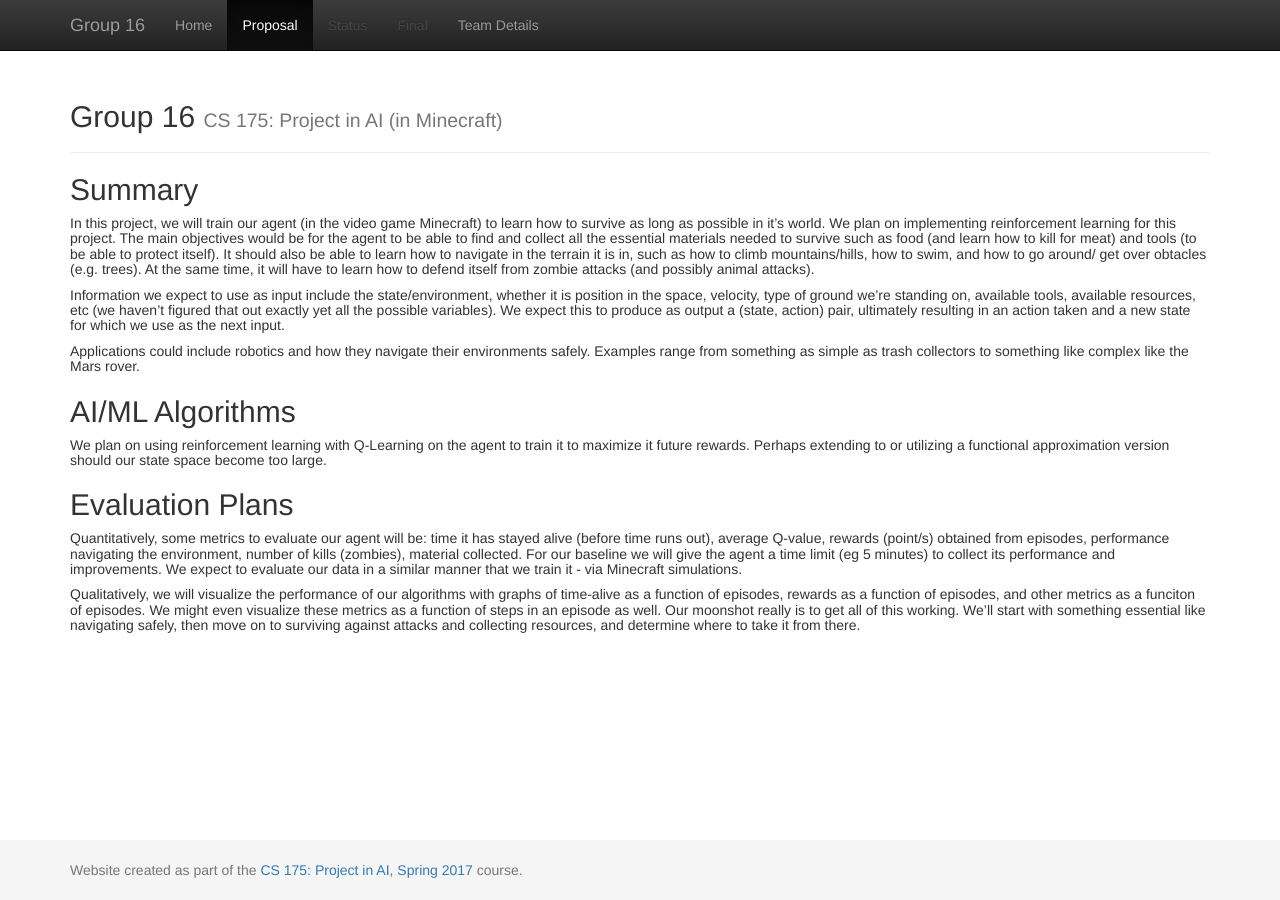
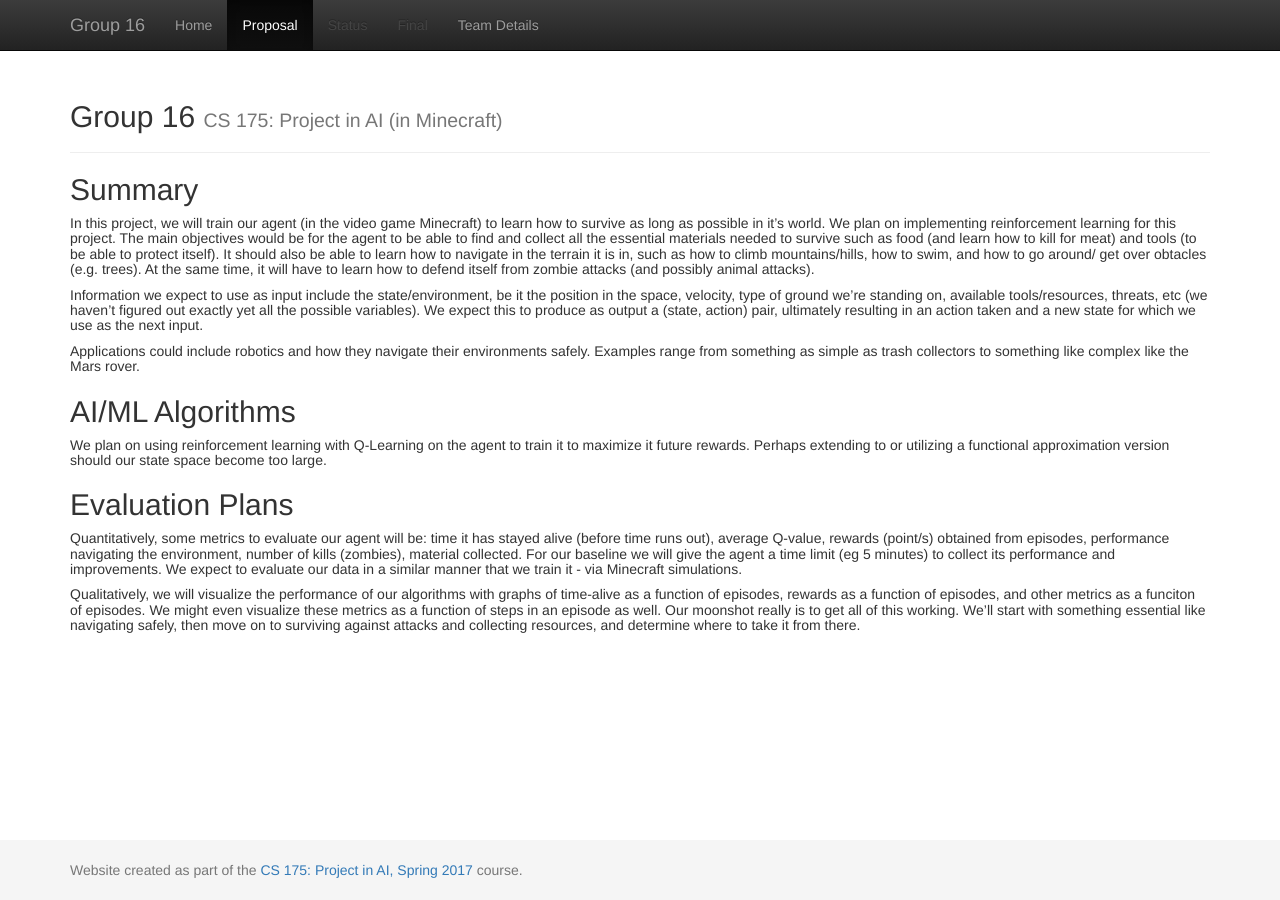
Before and after one commit to becamorin20/Group-16, a Jekyll site: the page built from docs/proposal.md, in a window 1280 px wide. Built offline with Jekyll 4.4.1, drawn with Linux system fonts in a browser that asks for light colours.

Commit message:
Update proposal.md

```diff
--- a/docs/proposal.md
+++ b/docs/proposal.md
@@ -4,7 +4,7 @@ title: Proposal
 ---
 ## Summary
 ##### In this project, we will train our agent (in the video game Minecraft) to learn how to survive as long as possible in it's world. We plan on implementing reinforcement learning for this project. The main objectives would be for the agent to be able to find and collect all the essential materials needed to survive such as food (and learn how to kill for meat) and tools (to be able to protect itself). It should also be able to learn how to navigate in the terrain it is in, such as how to climb mountains/hills, how to swim, and how to go around/ get over obtacles (e.g. trees). At the same time, it will have to learn how to defend itself from zombie attacks (and possibly animal attacks).
-##### Information we expect to use as input include the state/environment, whether it is position in the space, velocity, type of ground we're standing on, available tools, available resources, etc (we haven't figured that out exactly yet all the possible variables). We expect this to produce as output a (state, action) pair, ultimately resulting in an action taken and a new state for which we use as the next input.
+##### Information we expect to use as input include the state/environment, be it the position in the space, velocity, type of ground we're standing on, available tools/resources, threats, etc (we haven't figured out exactly yet all the possible variables). We expect this to produce as output a (state, action) pair, ultimately resulting in an action taken and a new state for which we use as the next input.
 ##### Applications could include robotics and how they navigate their environments safely. Examples range from something as simple as trash collectors to something like complex like the Mars rover.
 
 ## AI/ML Algorithms
```
